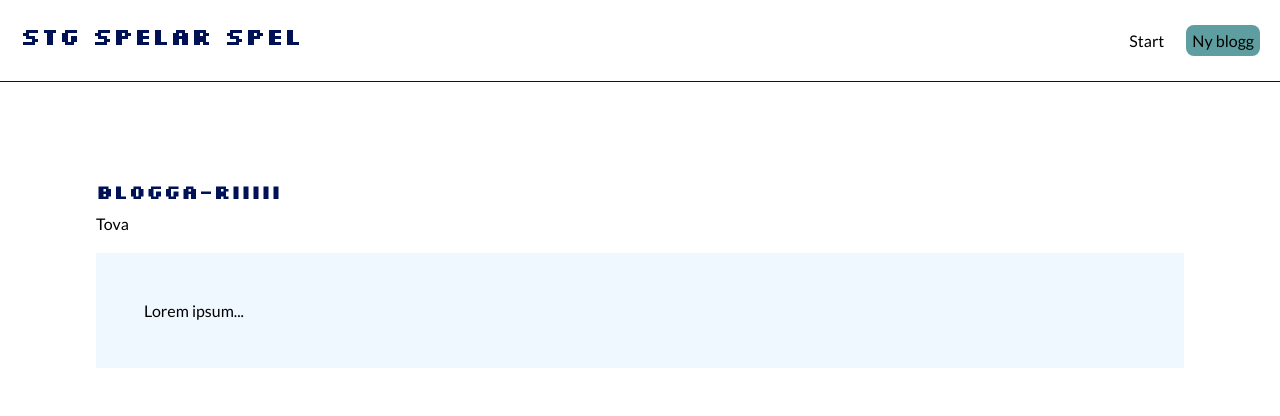
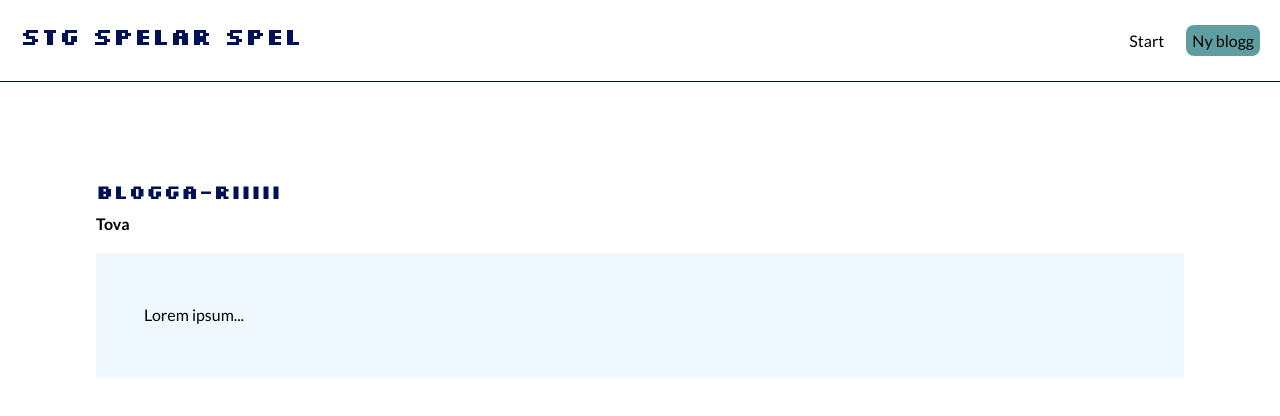
Before and after one commit to jertfelt/stg, a React (Create React App) app: page /blogs/1 in a window 1280 px wide. Shown: the top 416 px of the page. Built offline with nearby package versions, Linux system fonts and the light colour scheme; data requests are answered from the project's data file.

Commit message:
css ixat

```diff
--- a/src/BlogDetails.js
+++ b/src/BlogDetails.js
@@ -12,7 +12,7 @@ const BlogDetails = () => {
       {blog && (
         <article>
           <h2>{blog.title}</h2>
-          <p>{blog.author}</p>
+          <p className="blog-author">{blog.author}</p>
           <div><p>{blog.body}</p></div>
         </article>
       )}
--- a/src/index.css
+++ b/src/index.css
@@ -74,10 +74,15 @@
   font-size: 20px;
   margin-bottom:10px;
 }
+
 .blog-details div{
   margin: 20px 0;
   background-color: aliceblue;
   padding:3rem;
+  line-height:1.8rem;
+}
+.blog-author{
+  font-weight: bold;
 }
 
 .blog-details button{
```
